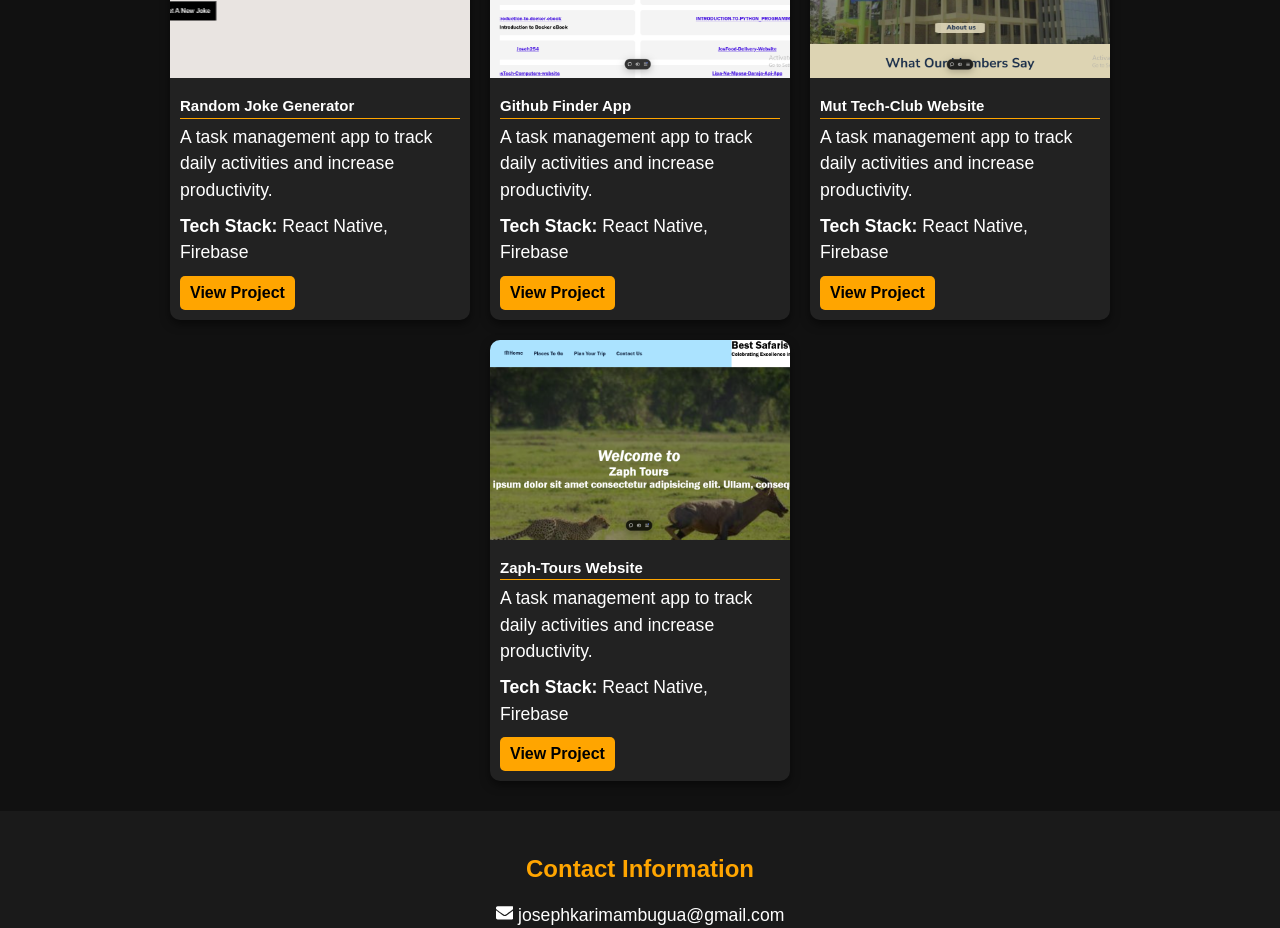
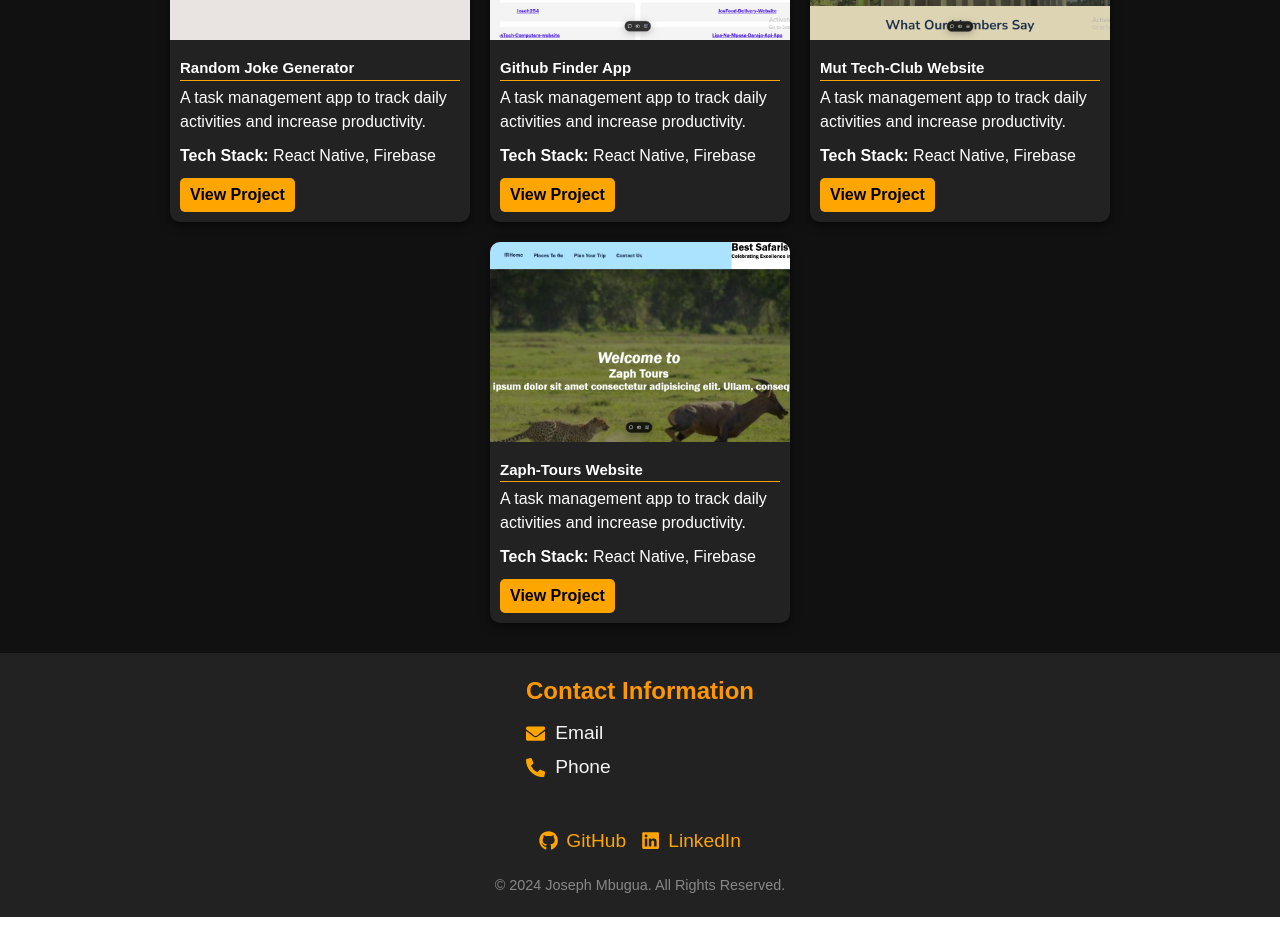
Before and after one commit to Joseh254/Portfolio, a React (Vite) app: page / in a window 1280 px wide. Shown: the part 1860-2788 px from the top of the page. Built offline with nearby package versions, Linux system fonts and the light colour scheme.

Commit message:
add hove effects on footer

```diff
--- a/src/COMPONENTS/FOOTER/Footer.css
+++ b/src/COMPONENTS/FOOTER/Footer.css
@@ -1,59 +1,94 @@
-/* Footer Styles */
+/* Footer Styling */
 .footer {
-    background-color: #1a1a1a;
-    color: var(--white-color);
-    padding: 40px 20px;
+  background-color: #222; /* Dark background */
+  color: #f4f4f4; /* Light text */
+  padding: 20px 10px;
+  font-family: 'Arial', sans-serif;
   text-align: center;
-    font-family: 'Arial', sans-serif;
 }
 
 .footer-container {
   display: flex;
   flex-direction: column;
   align-items: center;
-    gap: 30px;
+  gap: 20px;
 }
 
-  .contact-info, .social-links {
-    width: 100%;
-    max-width: 600px;
+.contact-info h4 {
+  font-size: 1.5em;
+  margin-bottom: 10px;
+  color: #ff9800; /* Highlight color */
 }
 
-  h4 {
-    font-size: 1.5em;
-    color: var(--primary-color);
-    margin-bottom: 15px;
+.contact-item {
+  display: flex;
+  align-items: center;
+  margin: 5px 0;
+  font-size: 1.2em;
+  position: relative;
 }
 
-  p{
-    font-size: 1.1em;
-    color: var(--white-color);
-    text-decoration: none;
+.contact-item .icon {
+  margin-right: 10px;
+  color:var(--primary-color);
 }
+
+.hover-text {
+  position: relative;
+  cursor: pointer;
+}
+
+.hover-text .default-text {
+  display: inline-block;
+  transition: opacity 0.3s ease-in-out;
+}
+
+.hover-text .reveal-text {
+  display: inline-block;
+  opacity: 0;
+  position: absolute;
+  left: 0;
+  top: 0;
+  white-space: nowrap;
+  transition: opacity 0.3s ease-in-out;
+}
+
+.contact-item:hover .default-text {
+  opacity: 0;
+}
+
+.contact-item:hover .reveal-text {
+  opacity: 1;
+}
+
 
 .social-links ul {
   list-style: none;
   padding: 0;
+  display: flex;
+  gap: 15px;
 }
 
-  .social-links ul li {
-    margin-bottom: 15px;
+.social-links li a {
+  display: flex;
+  align-items: center;
+  color: var(--primary-color);
+  font-size: 1.2em;
+  text-decoration: none;
+  transition: color 0.3s ease;
 }
 
-  .social-links ul li a {
-    font-size: 1.2em;
-    display: flex;
-    align-items: center;
-    gap: 10px;
+.social-links li a svg {
+  margin-right: 8px;
+}
+
+.social-links li a:hover {
   color: var(--white-color);
-    transition: color 0.3s ease;
 }
 
 
 .footer-bottom {
   margin-top: 20px;
-    font-size: 1em;
-    color: var(--white-color);
-    border-top: 1px solid var(--primary-color);
-    padding-top: 10px;
+  font-size: 0.9em;
+  color: #888;
 }
--- a/src/COMPONENTS/FOOTER/Footer.jsx
+++ b/src/COMPONENTS/FOOTER/Footer.jsx
@@ -1,6 +1,6 @@
 import React from 'react';
-import { FaGithub, FaLinkedin, FaEnvelope, FaPhoneAlt } from 'react-icons/fa'; // React icons
-import './Footer.css'; // CSS for styling
+import { FaGithub, FaLinkedin, FaEnvelope, FaPhoneAlt } from 'react-icons/fa';
+import './Footer.css';
 
 const Footer = () => {
   return (
@@ -9,16 +9,43 @@ const Footer = () => {
         {/* Contact Information */}
         <div className="contact-info">
           <h4>Contact Information</h4>
-          <p><FaEnvelope /> <a href="mailto:josephkarimambugua@gmail.com">josephkarimambugua@gmail.com</a></p>
-          <p><FaPhoneAlt /> <a href="tel:+254768163608">+254 768 163 608</a></p>
+          <div className="contact-item">
+            <FaEnvelope className="icon" />
+            <span className="hover-text">
+              <span className="default-text">Email</span>
+              <span className="reveal-text">josephkarimambugua@gmail.com</span>
+            </span>
+          </div>
+          <div className="contact-item">
+            <FaPhoneAlt className="icon" />
+            <span className="hover-text">
+              <span className="default-text">Phone</span>
+              <span className="reveal-text">+254 768 163 608</span>
+            </span>
+          </div>
         </div>
 
         {/* Social Links */}
         <div className="social-links">
-          <h4>Connect with Me</h4>
           <ul>
-            <li><a href="https://github.com/Joseh254" target="_blank" rel="noopener noreferrer"><FaGithub /> GitHub</a></li>
-            <li><a href="https://www.linkedin.com/in/joseph-mbugua-51a1b5299/" target="_blank" rel="noopener noreferrer"><FaLinkedin /> LinkedIn</a></li>
+            <li>
+              <a
+                href="https://github.com/Joseh254"
+                target="_blank"
+                rel="noopener noreferrer"
+              >
+                <FaGithub /> GitHub
+              </a>
+            </li>
+            <li>
+              <a
+                href="https://www.linkedin.com/in/joseph-mbugua-51a1b5299/"
+                target="_blank"
+                rel="noopener noreferrer"
+              >
+                <FaLinkedin /> LinkedIn
+              </a>
+            </li>
           </ul>
         </div>
       </div>
```
Lines whose indentation alone changed are shown as unchanged.
